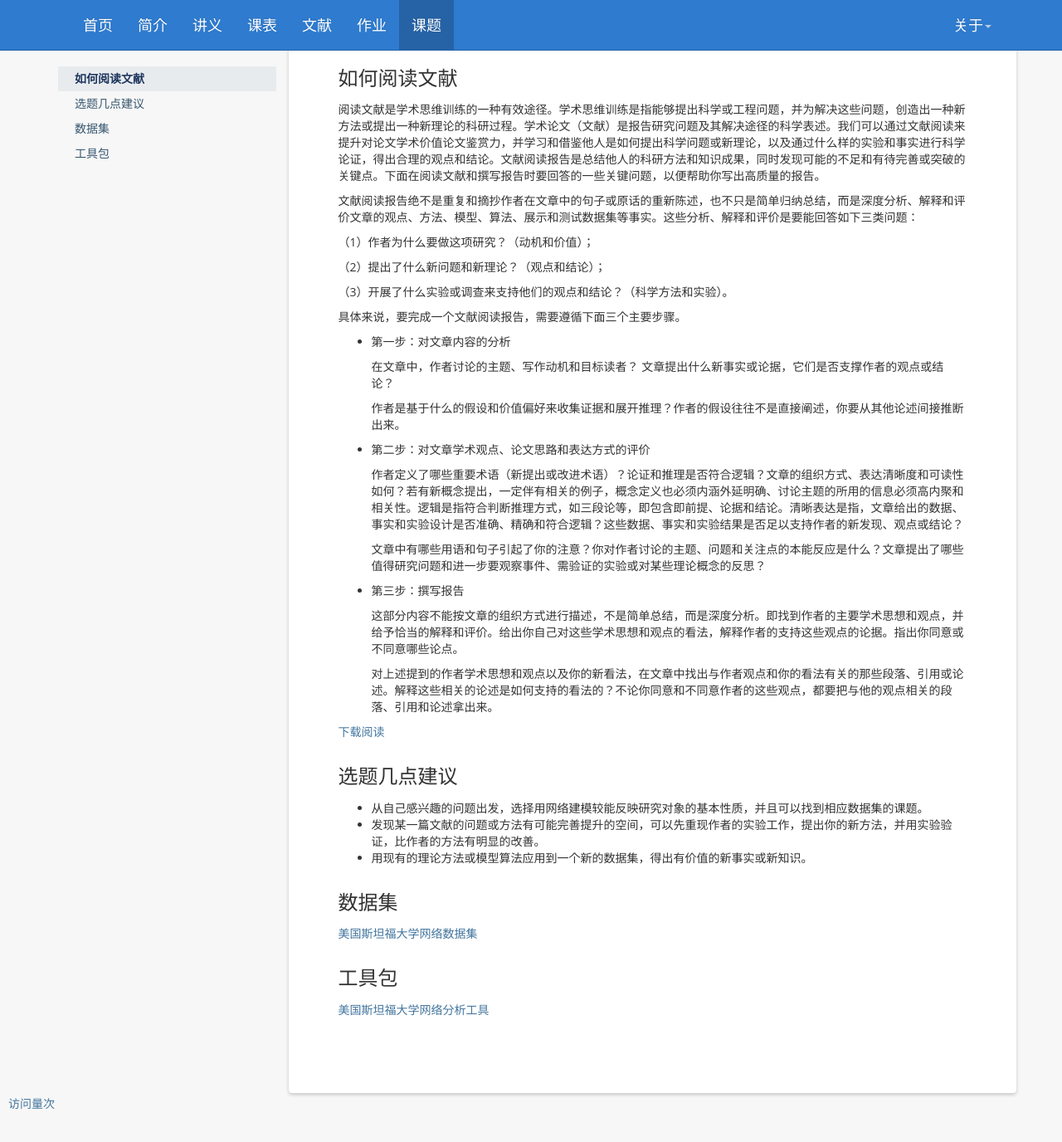
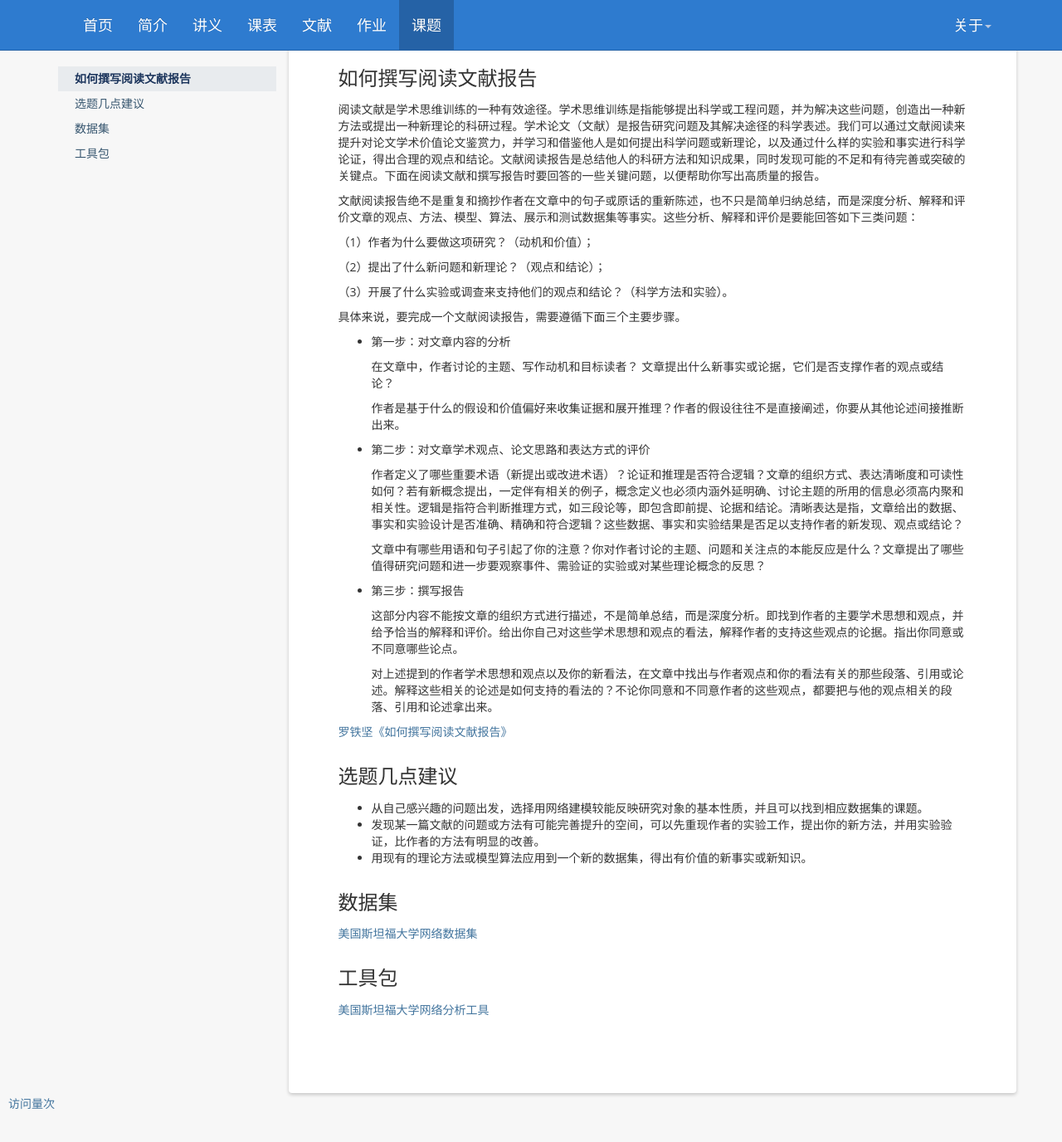
Before and after one commit to tjluo-ucas/ns, a Jekyll site: the page built from _posts/2019-02-10-project.md, in a window 1280 px wide and 1400 px high. Shown: the top 1376 px of the window at 83% size. Built offline with Jekyll 4.4.1, drawn with Linux system fonts in a browser that asks for light colours; nearby versions of some CDN libraries; comment, search, counter and statistics services are not loaded.

Commit message:
Update 2019-02-10-project.md

```diff
--- a/_posts/2019-02-10-project.md
+++ b/_posts/2019-02-10-project.md
@@ -8,7 +8,7 @@ banner: 项目
 * content
 {:toc}
 
-如何阅读文献 {#project-1}
+如何撰写阅读文献报告 {#project-1}
 ------------------------
 阅读文献是学术思维训练的一种有效途径。学术思维训练是指能够提出科学或工程问题，并为解决这些问题，创造出一种新方法或提出一种新理论的科研过程。学术论文（文献）是报告研究问题及其解决途径的科学表述。我们可以通过文献阅读来提升对论文学术价值论文鉴赏力，并学习和借鉴他人是如何提出科学问题或新理论，以及通过什么样的实验和事实进行科学论证，得出合理的观点和结论。文献阅读报告是总结他人的科研方法和知识成果，同时发现可能的不足和有待完善或突破的关键点。下面在阅读文献和撰写报告时要回答的一些关键问题，以便帮助你写出高质量的报告。
 
@@ -41,7 +41,7 @@ banner: 项目
 
    对上述提到的作者学术思想和观点以及你的新看法，在文章中找出与作者观点和你的看法有关的那些段落、引用或论述。解释这些相关的论述是如何支持的看法的？不论你同意和不同意作者的这些观点，都要把与他的观点相关的段落、引用和论述拿出来。
 
-[下载阅读](https://tjluo-ucas.github.io/ns/static/img/Tutorial-2019.pdf)
+[罗铁坚《如何撰写阅读文献报告》](https://tjluo-ucas.github.io/ns/static/img/Tutorial-2019.pdf)
 
 选题几点建议 {#project-2}
 ------------------------
```
